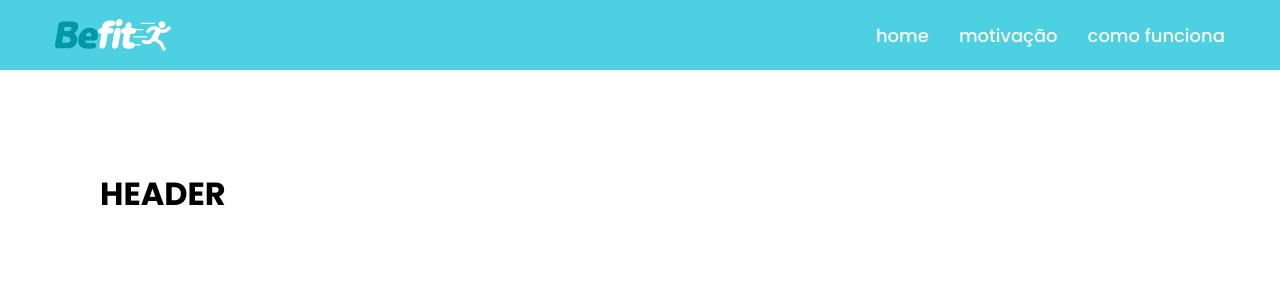
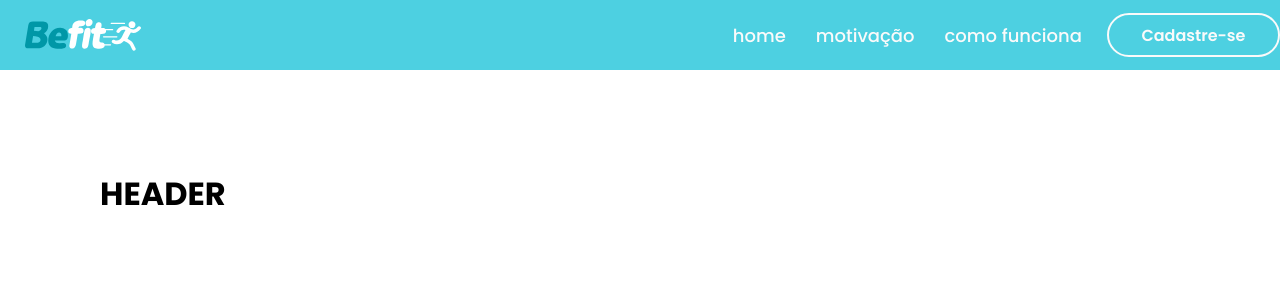
Before and after one commit to luisabfs/befit-web, a React (Create React App) app: page / in a window 1280 px wide. Shown: the top 300 px of the page. Built offline with nearby package versions, Linux system fonts and the light colour scheme; the HTML template or start-up script is replaced by a standard one.

Commit message:
feat: add button to navbar

```diff
--- a/src/components/index.js
+++ b/src/components/index.js
@@ -1 +1,2 @@
 export {default as Navbar} from './navbar';
+export {default as Button} from './button';
--- a/src/components/navbar/index.js
+++ b/src/components/navbar/index.js
@@ -1,4 +1,5 @@
 import React from 'react';
+import Button from '../button';
 import { Container, Menu, Item } from './styles';
 import Brand from '../../assets/svg/brand-figma.svg';
 
@@ -11,6 +12,7 @@ function Navbar() {
         <Item>motivação</Item>
         <Item>como funciona</Item>
       </Menu>
+      <Button text="Cadastre-se" outlined />
     </Container>
   );
 }
--- a/src/components/navbar/styles.js
+++ b/src/components/navbar/styles.js
@@ -3,6 +3,7 @@ import { colors } from '../../theme';
 
 export const Container = styled.div`
   display: flex;
+  align-items: center;
   justify-content: center;
 
   width: 100%;
@@ -13,7 +14,7 @@ export const Container = styled.div`
 export const Menu = styled.ul`
   display: flex;
   width: 100%;
-  padding: 10px 0;
+  padding: 10px;
   list-style: none;
   max-width: 1200px;
 
```
